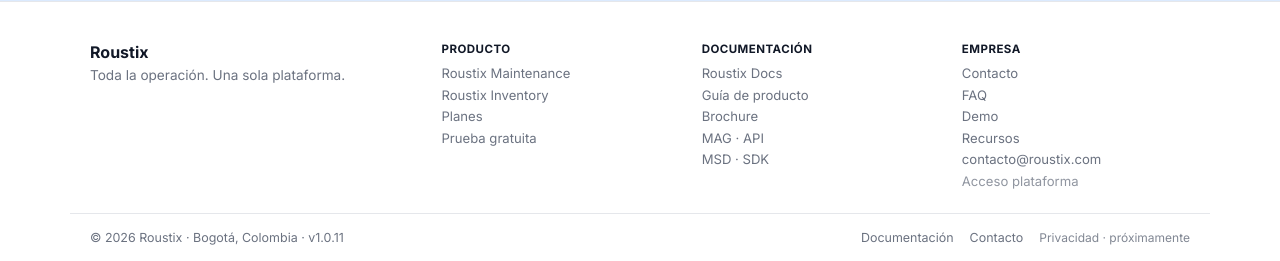
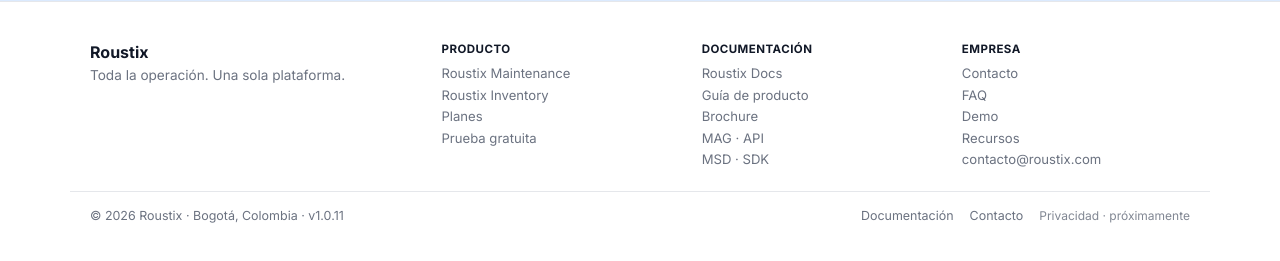
Before and after one commit to RocioGP26/maintenance-pro, a Flask app: page /faq in a window 1280 px wide. Shown: the part 2411-2672 px from the top of the page. After the commit the page ends 2634 px from the top, so only its background shows below. Run offline with Flask 3, Linux system fonts and the light colour scheme; parts of the project's set-up code (start-up, migrations or seed data) failed here and were passed over; some libraries are stand-ins or nearby versions.

Commit message:
fix(security): ocultar login SuperAdmin del footer publico
La ruta /platform/login sigue activa por URL directa; ya no se enlaza en la landing.

Co-authored-by: Cursor <cursoragent@cursor.com>

```diff
--- a/templates/landing/_footer.html
+++ b/templates/landing/_footer.html
@@ -26,9 +26,6 @@
       <a href="{{ url_for('main.demo') }}">Demo</a>
       <a href="{{ url_for('main.recursos') }}">Recursos</a>
       <a href="mailto:{{ contact_email }}">{{ contact_email }}</a>
-      <a href="{{ url_for('platform.login') }}" class="landing-footer-link-muted" title="Superadministración SaaS">
-        Acceso plataforma
-      </a>
     </div>
   </div>
   <div class="container-xl landing-footer-bottom">
```
Also changed, not shown: docs/ACCESS.md (+2 -0 lines).
